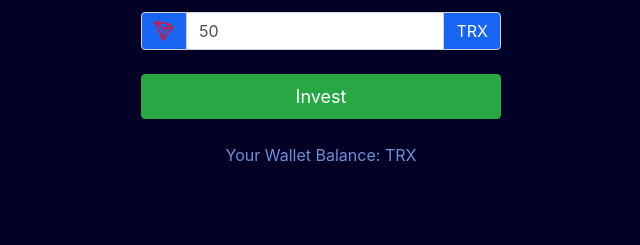
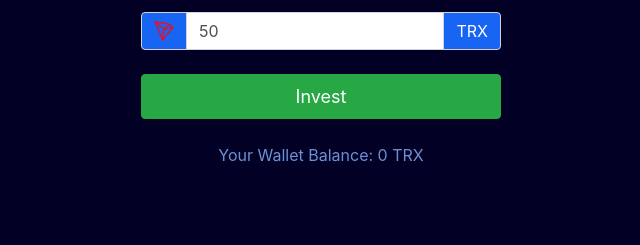
Before and after one commit to tfbuildsmart/tronflow, a plain HTML site: page index.html in a window 1280 px wide. Shown: the part 1559-1804 px from the top of the page, 34-674 px from the left. Drawn offline with nearby package versions, Linux system fonts and the light colour scheme.

Commit message:
default value added

```diff
--- a/index.html
+++ b/index.html
@@ -407,7 +407,7 @@
                 </button>
               </form>
               <p class="text-blue">
-                Your Wallet Balance: <span id="getBalance"></span> TRX
+                Your Wallet Balance: <span id="getBalance">0</span> TRX
               </p>
             </div>
           </div>
```
